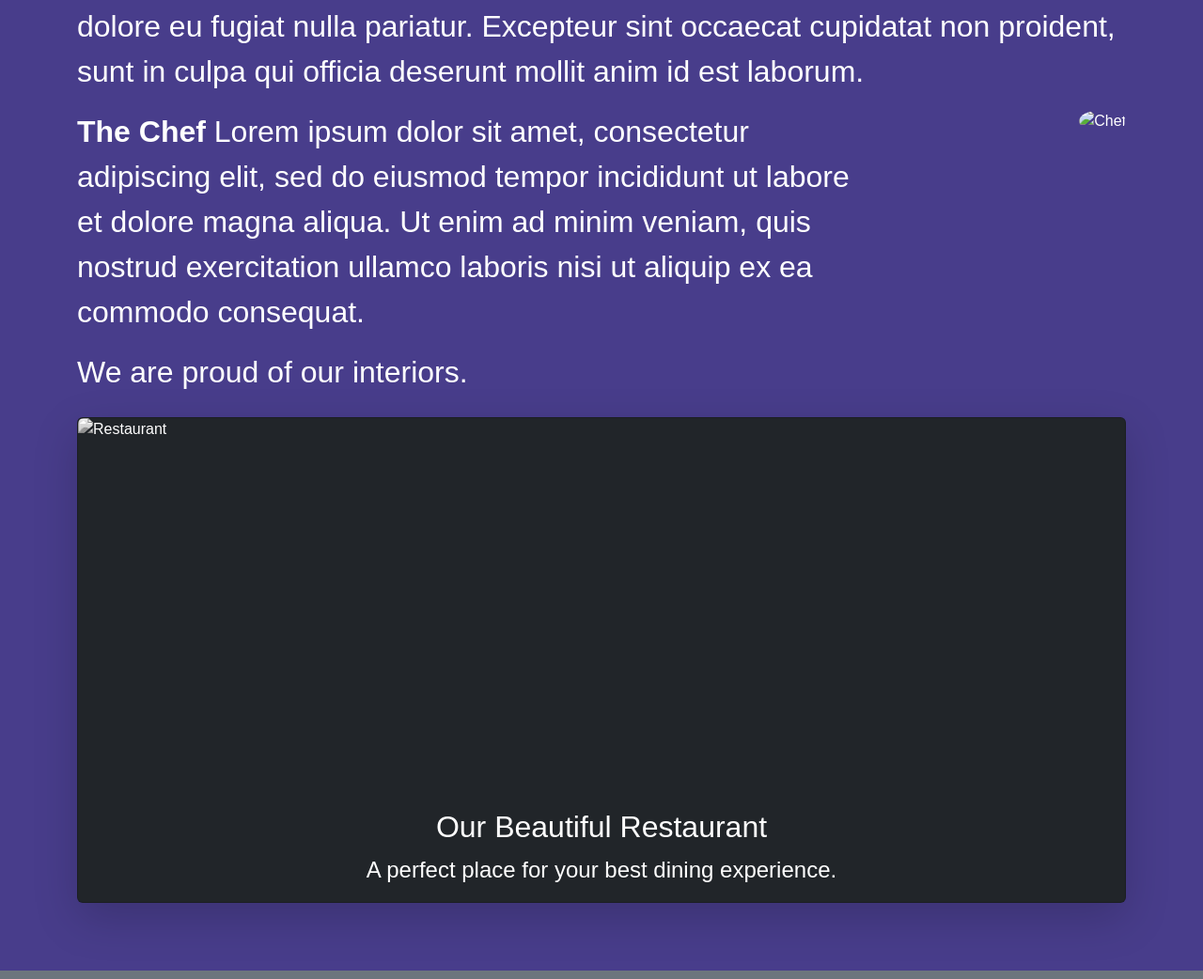
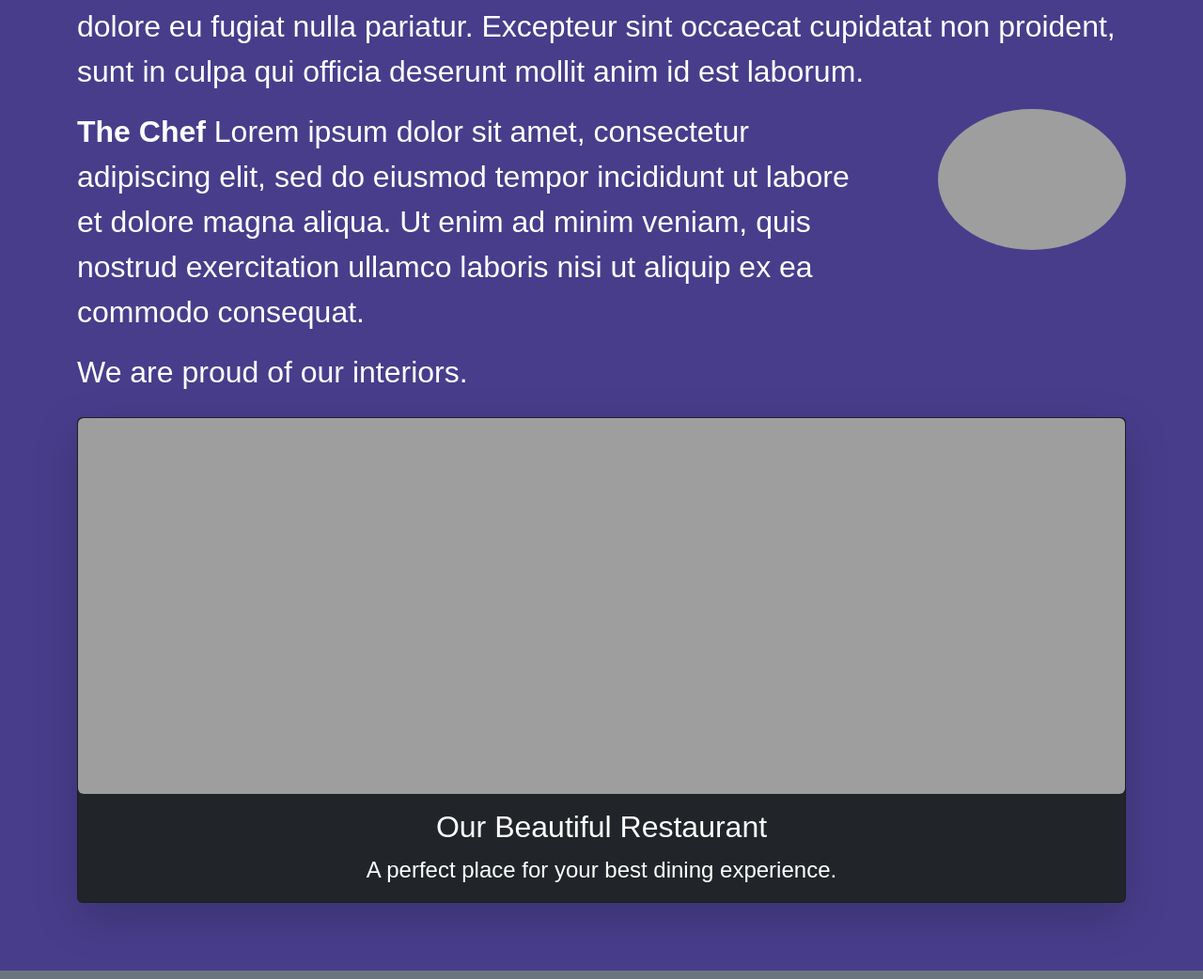
Before and after one commit to datobedianidze/final-project, a plain HTML site: page index.html in a window 1280 px wide. Shown: the part 3694-4736 px from the top of the page at 94% size. Drawn offline with nearby package versions, Linux system fonts and the light colour scheme; the site is published under a folder, as on GitHub Pages, so addresses that start at the root find nothing; a web font is replaced by a local one.

Commit message:
Update index.html

```diff
--- a/index.html
+++ b/index.html
@@ -195,13 +195,13 @@
         <p class="fs-2"><strong>The Chef</strong> Lorem ipsum dolor sit amet, consectetur adipiscing elit, sed do eiusmod tempor incididunt ut labore et dolore magna aliqua. Ut enim ad minim veniam, quis nostrud exercitation ullamco laboris nisi ut aliquip ex ea commodo consequat. </p>
       </div>
       <div class="col-lg-3 col-md-4 col-sm-12 text-end">
-        <img src="/assets/chef.jpg" style="width:200px" class="rounded-circle" alt="Chef">
+        <img src="assets/chef.jpg" style="width:200px" class="rounded-circle" alt="Chef">
       </div>
     </div>
 
     <p class="fs-2">We are proud of our interiors.</p>
 <div class="card bg-dark text-white shadow-lg my-4">
-  <img src="/assets/restaurant.jpg" class="card-img-top rounded img-greyscale" alt="Restaurant" style="height: 400px; object-fit: cover;">
+  <img src="assets/restaurant.jpg" class="card-img-top rounded img-greyscale" alt="Restaurant" style="height: 400px; object-fit: cover;">
   <div class="card-body text-center">
     <h5 class="card-title fs-2">Our Beautiful Restaurant</h5>
     <p class="card-text fs-4">A perfect place for your best dining experience.</p>
```
